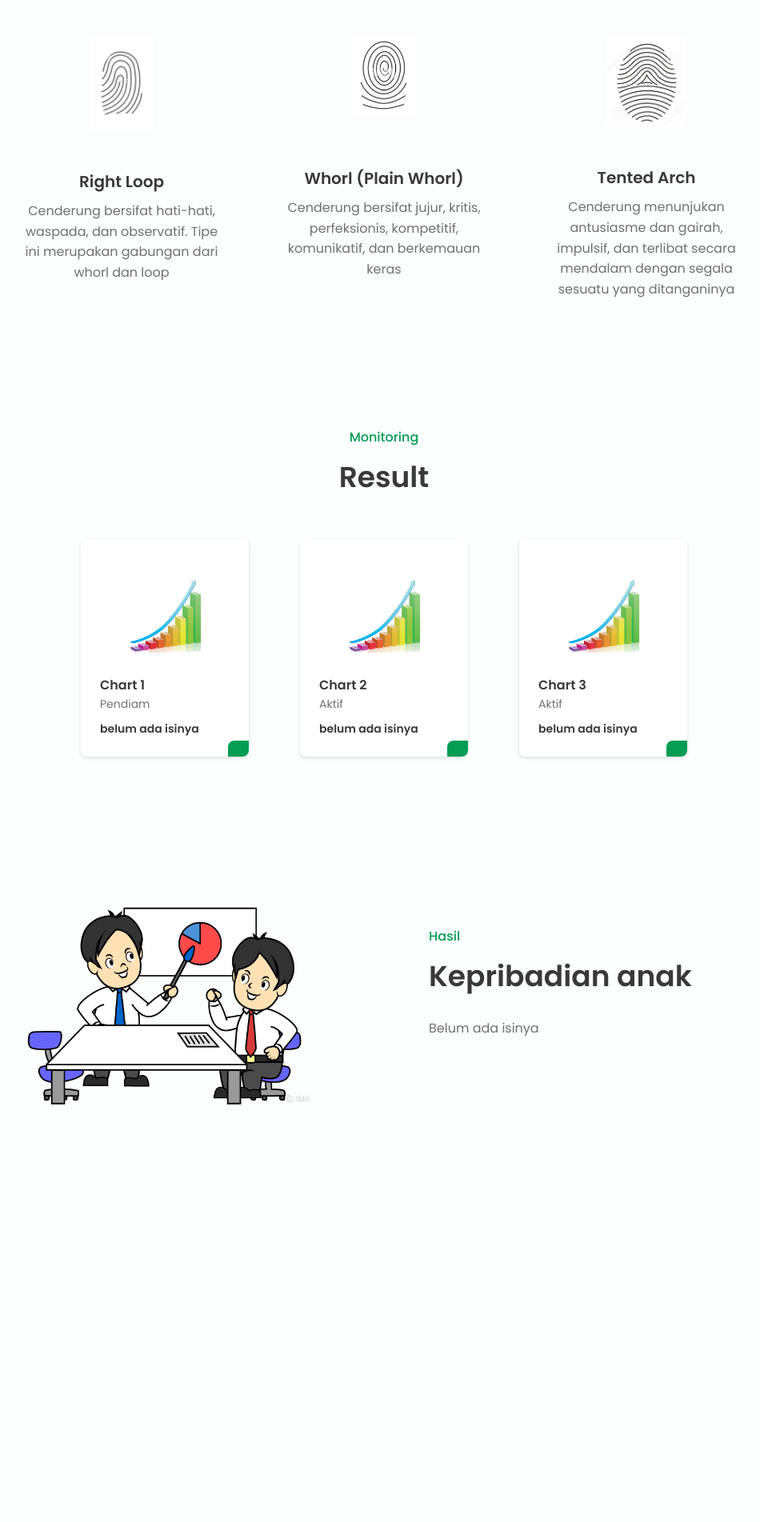
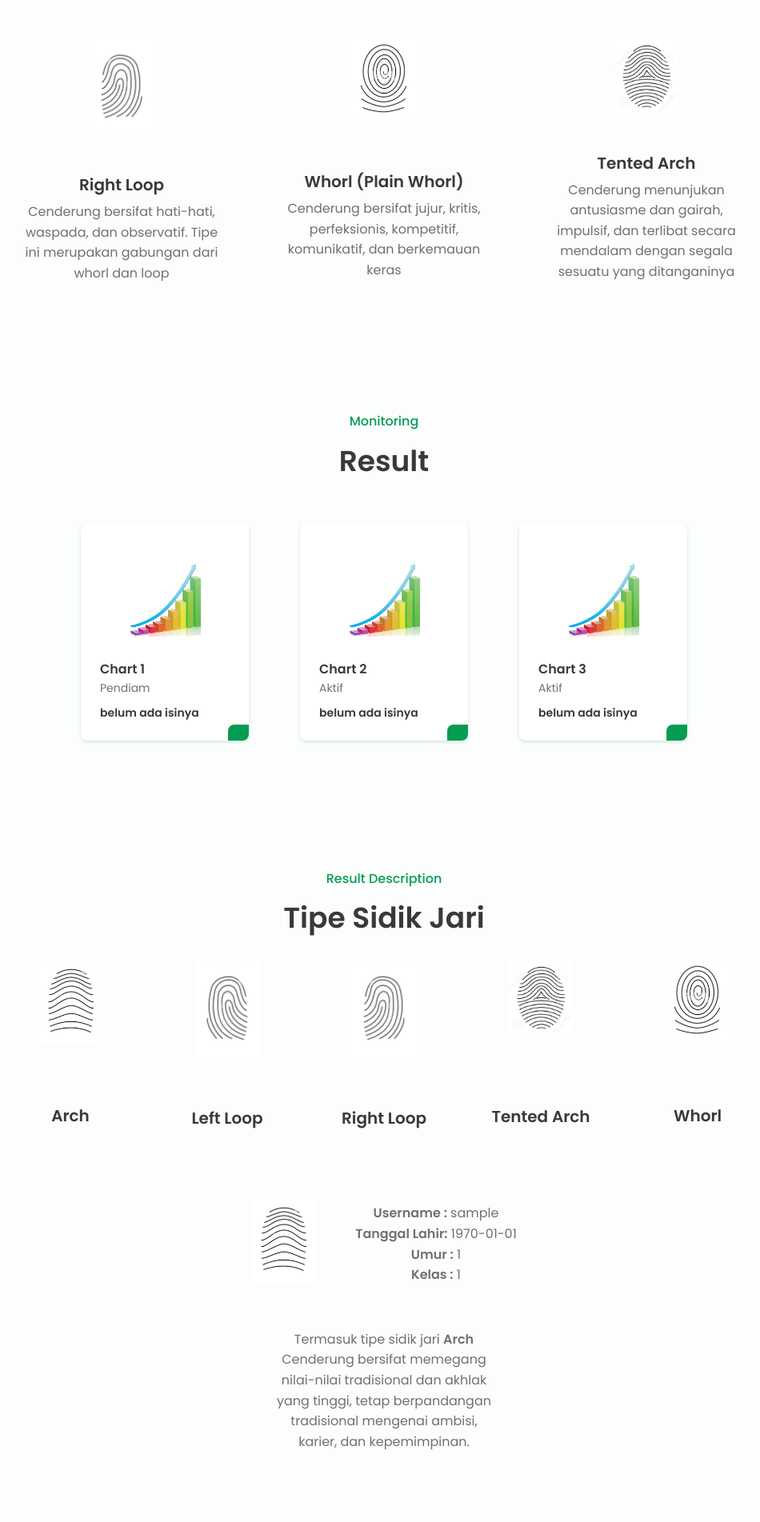
Before and after one commit to siegewallace06/fingerprint-php-native, a PHP site: page /website/main_pages/index.php in a window 1280 px wide. Shown: the part 2537-4440 px from the top of the page at 80% size, without its empty margins (160-1110 px from the left). Before the commit the page ends 3918 px from the top, so only its background shows below. Run offline with PHP 8.4, Linux system fonts and the light colour scheme; the visitor is signed in with stand-in values (Sample User, id 1).

Commit message:
looping the result

```diff
--- a/main_pages/index.php
+++ b/main_pages/index.php
@@ -7,7 +7,74 @@ if (!isset($_SESSION["is_logged_in"])) {
 }
 
 $username = $_SESSION['username'];
+$kelas = $_SESSION['kelas'];
+$umur = $_SESSION['umur'];
+$tanggalLahir = $_SESSION['tanggalLahir'];
 
+
+// Sample data array (you can make this dynamic)
+$data = [
+    [
+        "model" => "Arch",
+        "Desc" => "Cenderung bersifat memegang nilai-nilai tradisional dan akhlak yang tinggi, tetap berpandangan tradisional mengenai ambisi, karier, dan kepemimpinan."
+    ],
+    [
+        "model" => "Left Loop",
+        "Desc" => "Cenderung bersifat serius dan mempunyai ingatan visual yang tinggi"
+    ],
+    [
+        "model" => "Right Loop",
+        "Desc" => "Cenderung bersifat hati-hati, waspada, dan observatif. Tipe ini merupakan gabungan dari whorl dan loop"
+    ],
+    [
+        "model" => "Tented Arch",
+        "Desc" => "Cenderung menunjukkan antusiasme dan gairah, impulsif, dan terlibat secara mendalam dengan segala sesuatu yang ditanganinya"
+    ],
+    [
+        "model" => "Whorl",
+        "Desc" => "Cenderung bersifat jujur, kritis, perfeksionis, kompetitif, komunikatif, dan berkemauan keras."
+    ],
+    // You can have more data here...
+];
+
+// Function to find the dominant model from the data array
+function findDominantModel($data)
+{
+    $modelCounts = array_count_values(array_column($data, 'model'));
+    arsort($modelCounts);
+    $dominantModel = key($modelCounts);
+    return $dominantModel ? $dominantModel : $data[0]['model'];
+}
+
+// Find the dominant model or the first index if no dominant
+$dominantModel = findDominantModel($data);
+
+// Find the description of the dominant model
+$dominantDesc = '';
+foreach ($data as $item) {
+    if ($item['model'] === $dominantModel) {
+        $dominantDesc = $item['Desc'];
+        break;
+    }
+}
+
+function getMarginForModel($modelName)
+{
+    switch ($modelName) {
+        case "Arch":
+            return 65; // Set the margin value for Arch model
+        case "Left Loop":
+            return 55; // Set the margin value for Left Loop model
+        case "Right Loop":
+            return 55; // Set the margin value for Right Loop model
+        case "Tented Arch":
+            return 80; // Set the margin value for Tented Arch model
+        case "Whorl":
+            return 70; // Set the margin value for Whorl model
+        default:
+            return 0; // Set a default margin value
+    }
+}
 ?>
 <!DOCTYPE html>
 <html lang="en">
@@ -24,6 +91,52 @@ $username = $_SESSION['username'];
     <link rel="stylesheet" href="assets/css/styles.css">
 
     <title>Monitoring Kepribadian Anak</title>
+
+    <style>
+        .services__container__result {
+            display: grid;
+            grid-template-columns: repeat(5, 1fr);
+            gap: 20px;
+            /* Adjust the gap as needed for spacing between grid items */
+        }
+
+        .services__content {
+            text-align: center;
+            /* Center content within each grid item */
+        }
+
+        .services__content img {
+            width: 80px;
+            /* Adjust the width of the images as needed */
+        }
+
+        /* Adjust spacing for the title within each grid item */
+        .services__title {
+            margin-top: 10px;
+            margin-bottom: 5px;
+        }
+
+        .result_content {
+            display: flex;
+            width: 100%;
+            justify-content: center;
+            align-items: center;
+        }
+
+        .profile-details {
+            margin-left: 50px;
+        }
+
+        .description_model {
+            display: flex;
+            justify-content: center;
+            margin-left: 500px;
+            margin-right: 500px;
+            text-align: center;
+            margin-top: 50px;
+        }
+    </style>
+
 </head>
 
 <body>
@@ -64,10 +177,10 @@ $username = $_SESSION['username'];
             <div class="home__container bd-container bd-grid">
                 <div class="home__data">
                     <h1 class="home__title">Monitoring Kepribadian Anak</h1>
-                    <!-- <a href="#" class="button">Masukkan Sidik Jari
+                    <a href="#" class="button">Masukkan Sidik Jari
                         <a href="http://localhost/website/">
                             <input type="submit" />
-                        </a> -->
+                        </a>
                     </a>
                 </div>
 
@@ -200,6 +313,68 @@ $username = $_SESSION['username'];
             </div>
         </section>
 
+
+        <section class="services section bd-container" id="services">
+            <span class="section-subtitle">Result Description</span>
+            <h2 class="section-title">Tipe Sidik Jari</h2>
+            <div class="services__container__result bd-grid">
+                <?php foreach ($data as $item) { ?>
+                    <div class="services__content">
+                        <div class="w-10">
+                            <?php
+                            // Replace the img element based on the data.model
+                            switch ($item["model"]) {
+                                case "Arch":
+                                    echo '<img src="../img/arch.png" width="80px" />';
+                                    break;
+                                case "Left Loop":
+                                    echo '<img src="../img/left_loop.png" width="80px" />';
+                                    break;
+                                case "Right Loop":
+                                    echo '<img src="../img/loop.png" width="80px" />';
+                                    break;
+                                case "Tented Arch":
+                                    echo '<img src="../img/tented_arch.jpg" width="100px" />';
+                                    break;
+                                case "Whorl":
+                                    echo '<img src="../img/whorl.png" width="80px" />';
+                                    break;
+                                default:
+                                    // You can add a default image here if needed
+                                    break;
+                            }
+                            ?>
+                        </div>
+                        <div style="margin-top: <?php echo getMarginForModel($item["model"]); ?>px">
+                            <h3 class="services__title"><?= $item["model"] ?></h3>
+                        </div>
+                    </div>
+                <?php } ?>
+            </div>
+        </section>
+
+        <section class="services__container bd-grid">
+            <div class="services__content">
+                <div class="result_content">
+                    <div class="w-10">
+                        <img src="../img/arch.png" width="80px" />
+                    </div>
+                    <div>
+                        <!-- <h3 class="services__title">Ibu Jari</h3> -->
+                        <ul class="profile-details">
+                            <li><strong>Username :</strong> <?php echo $username ?> </li>
+                            <li><strong>Tanggal Lahir:</strong> <?php echo date('Y-m-d', strtotime($tanggalLahir)) ?> </li>
+                            <li><strong>Umur :</strong> <?php echo $umur ?> </li>
+                            <li><strong>Kelas :</strong> <?php echo $kelas ?> </li>
+                        </ul>
+                    </div>
+                </div>
+                <div class="description_model">
+                    <span> Termasuk tipe sidik jari <strong><?php echo $dominantModel; ?></strong><br> <?php echo $dominantDesc; ?></span>
+                </div>
+            </div>
+        </section>
+
         <!--===== APP =======-->
         <section class="app section bd-container">
             <div class="app__container bd-grid">
@@ -215,85 +390,12 @@ $username = $_SESSION['username'];
                 <img src="assets/img/movil-app.png" alt="" class="app__img">
             </div>
         </section>
-
-        <!--========== CONTACT US ==========-->
-        <!-- <section class="contact section bd-container" id="contact">
-            <div class="contact__container bd-grid">
-                <div class="contact__data">
-                    <span class="section-subtitle contact__initial">Mari Diskusi</span>
-                    <h2 class="section-title contact__initial">Contact us</h2>
-                    <p class="contact__description">belum ada isinya</p>
-                </div>
-
-                <div class="contact__button">
-                    <a href="#" class="button">Contact us now</a>
-                </div>
-            </div>
-        </section> -->
     </main>
-
-    <!--========== Logout ==========-->
-    <!-- <section class="contact section bd-container" id="contact">
-        <div class="contact__container bd-grid">
-            <div class="contact__data">
-                <span class="section-subtitle contact__initial">User 1</span>
-            </div>
-
-            <div class="contact__button">
-                <a href="#" class="button">Logout</a>
-
-            </div>
-        </div>
-    </section> -->
-
     </main>
 
 
     <!--========== FOOTER ==========-->
     <footer class="footer section bd-container">
-        <!-- <div class="footer__container bd-grid">
-            <div class="footer__content">
-                <a href="#" class="footer__logo">Monitoring Kepribadian Anak</a>
-                <span class="footer__description">Teknik Komputer</span>
-                <div>
-                    <a href="#" class="footer__social"><i class='bx bxl-facebook'></i></a>
-                    <a href="#" class="footer__social"><i class='bx bxl-instagram'></i></a>
-                    <a href="#" class="footer__social"><i class='bx bxl-twitter'></i></a>
-                </div>
-            </div>
-
-            <div class="footer__content">
-                <h3 class="footer__title">Services</h3>
-                <ul>
-                    <li><a href="#" class="footer__link">Deployment Website</a></li>
-                    <li><a href="#" class="footer__link">Deployment Algorithm</a></li>
-                    <li><a href="#" class="footer__link">Deployment Hardware</a></li>
-                    <li><a href="#" class="footer__link">Maping</a></li>
-                </ul>
-            </div>
-
-        <div class="footer__content">
-            <h3 class="footer__title">Information</h3>
-            <ul>
-                <li><a href="#" class="footer__link">About us</a></li>
-                <li><a href="#" class="footer__link">Contact us</a></li>
-                <li><a href="#" class="footer__link">Privacy policy</a></li>
-                <li><a href="#" class="footer__link">Terms of services</a></li>
-            </ul>
-        </div>
-
-        <div class="footer__content">
-            <h3 class="footer__title">Adress</h3>
-            <ul>
-                <li>Bandung - Buahbatu</li>
-                <li>Telkom University</li>
-                <li>0852-8764-xxx</li>
-                <li>monitoringKepribadian@email.com</li>
-            </ul>
-        </div>
-        </div> -->
-
-        <!-- <p class="footer__copy">&#169; 2023 Team Capstone Design. All right reserved</p> -->
     </footer>
 
     <!--========== SCROLL REVEAL ==========-->
```
